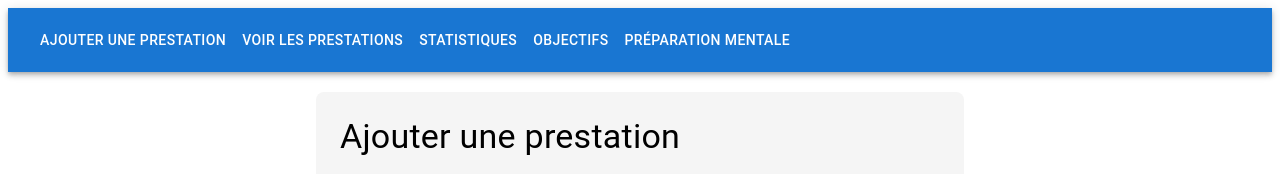
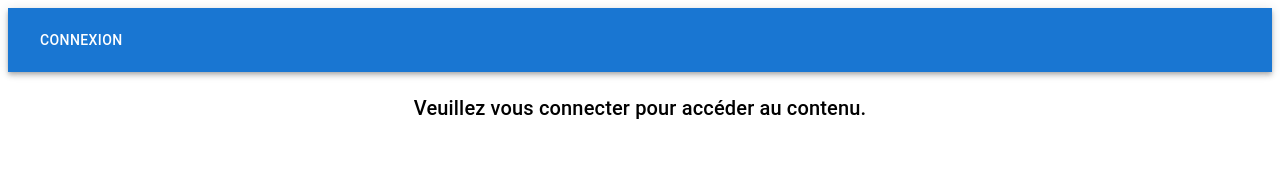
Before and after one commit to Florianlg/suivi-client, a React (Vite) app in the folder frontend/: page / in a window 1280 px wide. Shown: the top 174 px of the page. Built offline with nearby package versions, Linux system fonts and the light colour scheme; no server answers.

Commit message:
add Auth0

```diff
--- a/frontend/package.json
+++ b/frontend/package.json
@@ -10,6 +10,7 @@
     "preview": "vite preview"
   },
   "dependencies": {
+    "@auth0/auth0-react": "^2.2.4",
     "@emotion/react": "^11.13.5",
     "@emotion/styled": "^11.13.5",
     "@mui/material": "^6.1.8",
--- a/frontend/src/App.jsx
+++ b/frontend/src/App.jsx
@@ -1,6 +1,8 @@
+import React from "react";
+import { Routes, Route, Link } from "react-router-dom";
+import { AppBar, Toolbar, Button, Container, Typography } from "@mui/material";
+import { useAuth0 } from "@auth0/auth0-react"; // Import Auth0
 
-import { Routes, Route, Link } from "react-router-dom";
-import { AppBar, Toolbar, Button, Container } from "@mui/material";
 import Home from "./pages/Home";
 import Prestations from "./pages/Prestations";
 import Stats from "./pages/Stats";
@@ -9,11 +11,25 @@ import ClientDetails from "./pages/ClientDetails";
 import MentalPreparation from "./pages/MentalPreparation";
 
 const App = () => {
+  const { loginWithRedirect, logout, isAuthenticated, user, isLoading } =
+    useAuth0();
+
+  // Affichage d'un écran de chargement pendant l'authentification
+  if (isLoading) {
+    return (
+      <Container style={{ marginTop: "20px", textAlign: "center" }}>
+        <Typography variant="h5">Chargement...</Typography>
+      </Container>
+    );
+  }
+
   return (
     <>
       {/* Barre de navigation */}
       <AppBar position="static">
         <Toolbar>
+          {isAuthenticated ? (
+            <>
               <Button color="inherit" component={Link} to="/">
                 Ajouter une prestation
               </Button>
@@ -29,20 +45,52 @@ const App = () => {
               <Button color="inherit" component={Link} to="/mental-preparation">
                 Préparation mentale
               </Button>
+              <Button
+                color="inherit"
+                onClick={() =>
+                  logout({ returnTo: window.location.origin })
+                }
+              >
+                Déconnexion
+              </Button>
+              <Typography sx={{ ml: 2, fontSize: 16 }}>
+                Bonjour, {user?.name}
+              </Typography>
+            </>
+          ) : (
+            <Button
+              color="inherit"
+              onClick={() => loginWithRedirect()}
+            >
+              Connexion
+            </Button>
+          )}
         </Toolbar>
       </AppBar>
 
       {/* Contenu principal */}
       <Container style={{ marginTop: "20px" }}>
+        {isAuthenticated ? (
           <Routes>
             <Route path="/" element={<Home />} />
             <Route path="/prestations" element={<Prestations />} />
             <Route path="/stats" element={<Stats />} />
             <Route path="/objectifs" element={<Objectifs />} />
-          <Route path="/mental-preparation" element={<MentalPreparation />} />
-          <Route path="/client/:clientName" element={<ClientDetails />} />
+            <Route
+              path="/mental-preparation"
+              element={<MentalPreparation />}
+            />
+            <Route
+              path="/client/:clientName"
+              element={<ClientDetails />}
+            />
             <Route path="*" element={<div>Page non trouvée</div>} />
           </Routes>
+        ) : (
+          <Typography variant="h6" align="center">
+            Veuillez vous connecter pour accéder au contenu.
+          </Typography>
+        )}
       </Container>
     </>
   );
--- a/frontend/src/main.jsx
+++ b/frontend/src/main.jsx
@@ -1,12 +1,26 @@
 import React from "react";
 import ReactDOM from "react-dom/client";
-import { BrowserRouter } from "react-router-dom"; // Assurez-vous que ce composant est importé
-import App from "./App"; // Importez le fichier App
+import { BrowserRouter } from "react-router-dom";
+import { Auth0Provider } from "@auth0/auth0-react"; // Import Auth0Provider
+import App from "./App"; // Import App
+
+// Informations Auth0 (remplacez par vos valeurs)
+const domain = "dev-bf30f2spk3jpcvs5.uk.auth0.com";
+const clientId = "Thx4YCT23bc7dK4MYaucfjMRgCudIXHz";
 
 ReactDOM.createRoot(document.getElementById("root")).render(
   <React.StrictMode>
-    <BrowserRouter>
-      <App />
-    </BrowserRouter>
+    {/* Fournir le contexte Auth0 à toute l'application */}
+    <Auth0Provider
+      domain={domain}
+      clientId={clientId}
+      authorizationParams={{
+        redirect_uri: window.location.origin, // Redirection après authentification
+      }}
+    >
+      <BrowserRouter>
+        <App />
+      </BrowserRouter>
+    </Auth0Provider>
   </React.StrictMode>
 );
```
Also changed, not shown: 1 other file (tests, documents, lock files or other folders). Lines whose indentation alone changed are shown as unchanged.
